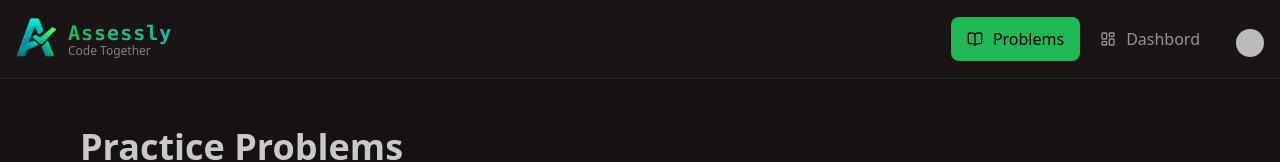
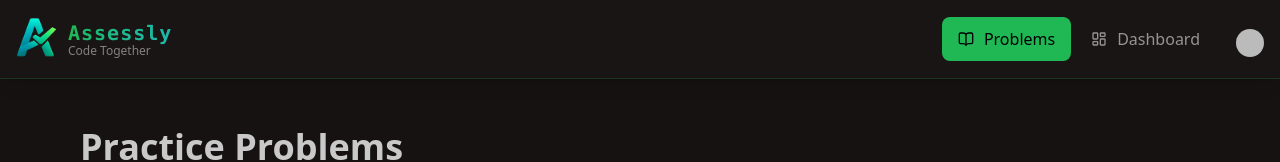
Before and after one commit to jaswanthmajeti/Assessly, a React (Vite) app in the folder frontend/: page /problems in a window 1280 px wide. Shown: the top 162 px of the page. Built offline with nearby package versions, Linux system fonts and the light colour scheme; no server answers; sample sign-in values are in the browser's storage; some icons are missing.

Commit message:
minor bug fixes

```diff
--- a/frontend/src/components/Navbar.jsx
+++ b/frontend/src/components/Navbar.jsx
@@ -19,7 +19,7 @@ function Navbar() {
             <SparklesIcon className="size-6 text-white" />
           </div> */}
 
-          <img src="logo.png" alt="Assessly logo" height="40px" width="40px"/>
+          <img src="/logo.png" alt="Assessly logo" height="40px" width="40px"/>
 
           <div className="flex flex-col">
             <span className="font-black text-xl bg-linear-to-r from-primary via-secondary to-accent bg-clip-text text-transparent font-mono tracking-wider">
@@ -62,7 +62,7 @@ function Navbar() {
           >
             <div className="flex items-center gap-x-2.5">
               <LayoutDashboardIcon className="size-4" />
-              <span className="font-medium hidden sm:inline">Dashbord</span>
+              <span className="font-medium hidden sm:inline">Dashboard</span>
             </div>
           </Link>
 
--- a/frontend/src/pages/HomePage.jsx
+++ b/frontend/src/pages/HomePage.jsx
@@ -24,7 +24,7 @@ function HomePage() {
             {/* <div className="size-10 rounded-xl bg-linear-to-br from-primary via-secondary to-accent flex items-center justify-center shadow-lg">
               <SparklesIcon className="size-6 text-white" />
             </div> */}
-            <img src="logo.png" alt="Assessly logo" height="40px" width="40px"/>
+            <img src="/logo.png" alt="Assessly logo" height="40px" width="40px"/>
 
             <div className="flex flex-col">
               <span className="font-black text-xl bg-linear-to-r from-primary via-secondary to-accent bg-clip-text text-transparent font-mono tracking-wider">
```
